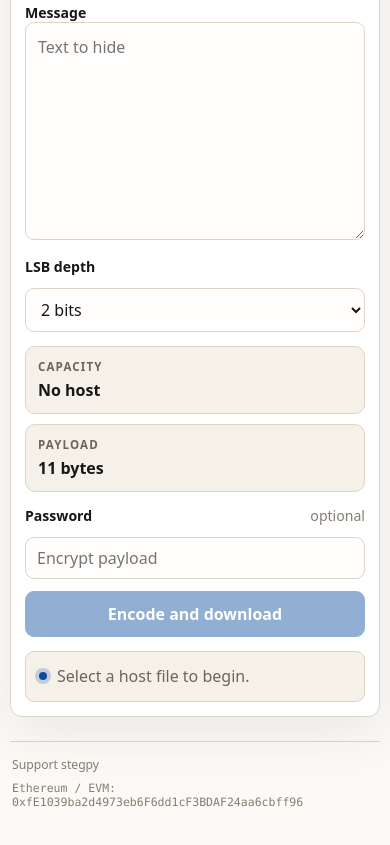
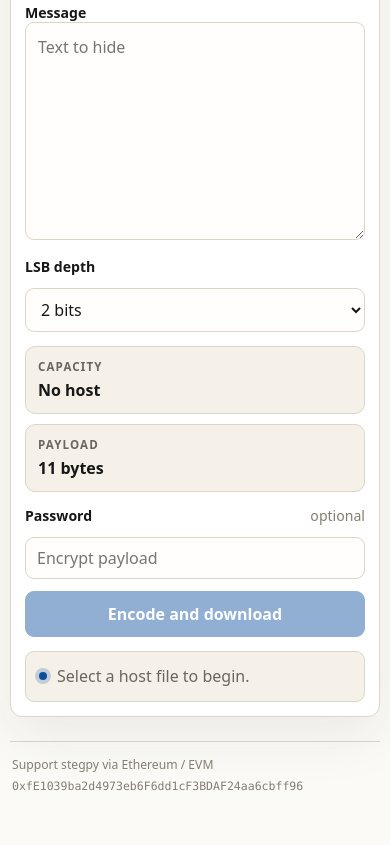
Before and after one commit to izcoser/stegpy, a plain HTML site: page web-demo/index.html in a window 390 px wide. Shown: the part 1359-2204 px from the top of the page. Drawn offline with Linux system fonts and the light colour scheme.

Commit message:
Fix support footer on mobile

```diff
--- a/web-demo/index.html
+++ b/web-demo/index.html
@@ -151,8 +151,8 @@
       </section>
 
       <footer class="site-footer">
-        <span>Support stegpy</span>
-        <code>Ethereum / EVM: 0xfE1039ba2d4973eb6F6dd1cF3BDAF24aa6cbff96</code>
+        <span>Support stegpy via Ethereum / EVM</span>
+        <code>0xfE1039ba2d4973eb6F6dd1cF3BDAF24aa6cbff96</code>
       </footer>
     </main>
 
--- a/web-demo/styles.css
+++ b/web-demo/styles.css
@@ -473,10 +473,8 @@ dd {
 }
 
 .site-footer {
-  display: flex;
-  align-items: center;
-  justify-content: space-between;
-  gap: 18px;
+  display: grid;
+  gap: 5px;
   margin-top: 24px;
   padding: 14px 2px 0;
   border-top: 1px solid var(--border);
@@ -485,10 +483,13 @@ dd {
 }
 
 .site-footer code {
+  display: block;
+  max-width: 100%;
   overflow-wrap: anywhere;
   color: inherit;
   font-family: ui-monospace, SFMono-Regular, Menlo, Consolas, monospace;
   font-size: 0.72rem;
+  line-height: 1.5;
 }
 
 @media (max-width: 920px) {
@@ -543,9 +544,4 @@ dd {
     grid-template-columns: 1fr;
   }
 
-  .site-footer {
-    align-items: start;
-    flex-direction: column;
-    gap: 8px;
-  }
 }
```
